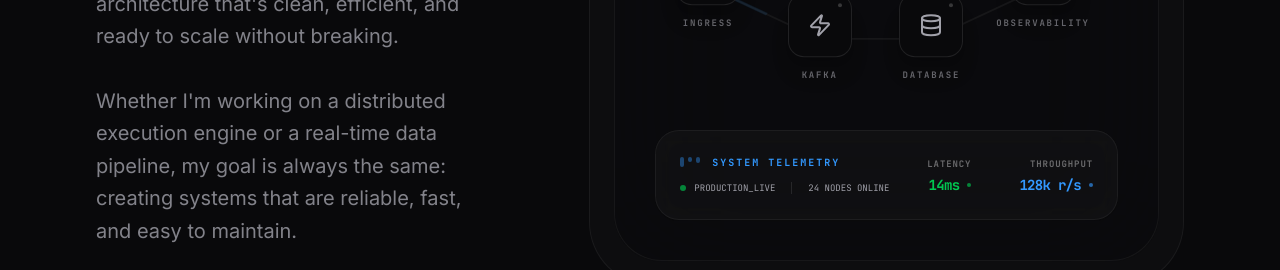
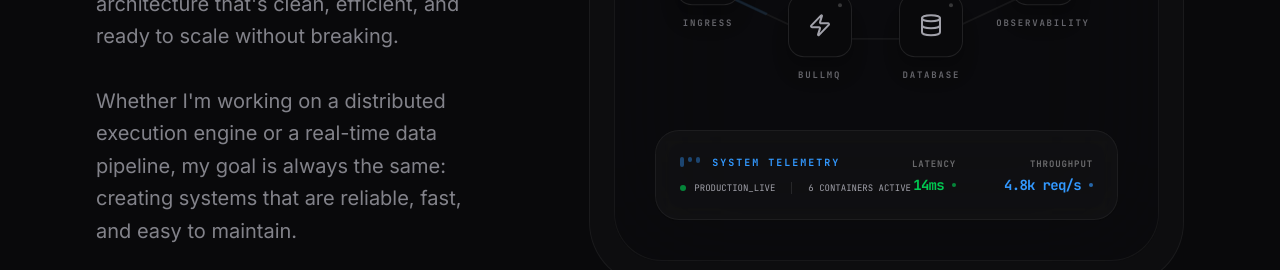
Before and after one commit to AnilMarneni/Anil-Portfolio, a Next.js app: page / in a window 1280 px wide. Shown: the part 11533-11803 px from the top of the page. Built offline with nearby package versions, Linux system fonts and the light colour scheme.

Commit message:
refactor: adjust telemetry metrics to realistic local cluster throughput

```diff
--- a/src/components/sections/ArchitectureViz.tsx
+++ b/src/components/sections/ArchitectureViz.tsx
@@ -133,7 +133,7 @@ export function ArchitectureViz() {
                 <Node id="api" icon={Server} label="Compute" isActive={activeNode === "api"} />
               </div>
               <div className="absolute left-[35%] top-[50%] -translate-x-1/2 -translate-y-1/2">
-                <Node id="event-bus" icon={Zap} label="Kafka" isActive={activeNode === "event-bus"} />
+                <Node id="event-bus" icon={Zap} label="BullMQ" isActive={activeNode === "event-bus"} />
               </div>
               <div className="absolute left-[60%] top-[20%] -translate-x-1/2 -translate-y-1/2">
                 <Node id="cache" icon={Box} label="Redis" isActive={activeNode === "cache"} />
@@ -172,14 +172,14 @@ export function ArchitectureViz() {
                 </div>
                 <div className="w-px h-3 bg-foreground/10" />
                 <div className="flex items-center gap-2">
-                  <span className="text-[8px] sm:text-[9px] font-mono text-muted-foreground uppercase">24 Nodes Online</span>
+                  <span className="text-[8px] sm:text-[9px] font-mono text-muted-foreground uppercase">6 Containers Active</span>
                 </div>
               </div>
             </div>
 
             <div className="flex gap-6 sm:gap-12 w-full sm:w-auto justify-between sm:justify-end border-t sm:border-t-0 border-foreground/5 pt-3 sm:pt-0">
               <Metric label="Latency" value="14ms" color="text-green-500" trend="down" />
-              <Metric label="Throughput" value="128k r/s" color="text-accent" trend="up" />
+              <Metric label="Throughput" value="4.8k req/s" color="text-accent" trend="up" />
             </div>
           </div>
         </div>
--- a/src/components/ui/TelemetryOverlays.tsx
+++ b/src/components/ui/TelemetryOverlays.tsx
@@ -21,15 +21,15 @@ export function TelemetryOverlays({ isActive }: TelemetryOverlaysProps) {
       <div className="absolute top-24 left-8 space-y-4 opacity-40">
         <div className="flex items-center gap-2 text-[10px] font-mono text-accent">
           <Activity size={12} className="animate-pulse" />
-          <span>PACKET_FLOW: 1.2GB/s</span>
+          <span>REQUEST_RATE: 4.2k/s</span>
         </div>
         <div className="flex items-center gap-2 text-[10px] font-mono text-accent">
           <Database size={12} />
-          <span>REPLICA_LAG: 14ms</span>
+          <span>CACHE_HIT_RATE: 94.2%</span>
         </div>
         <div className="flex items-center gap-2 text-[10px] font-mono text-accent">
           <Network size={12} />
-          <span>NODES_ACTIVE: 128</span>
+          <span>CONTAINERS_ACTIVE: 6</span>
         </div>
       </div>
 
```
